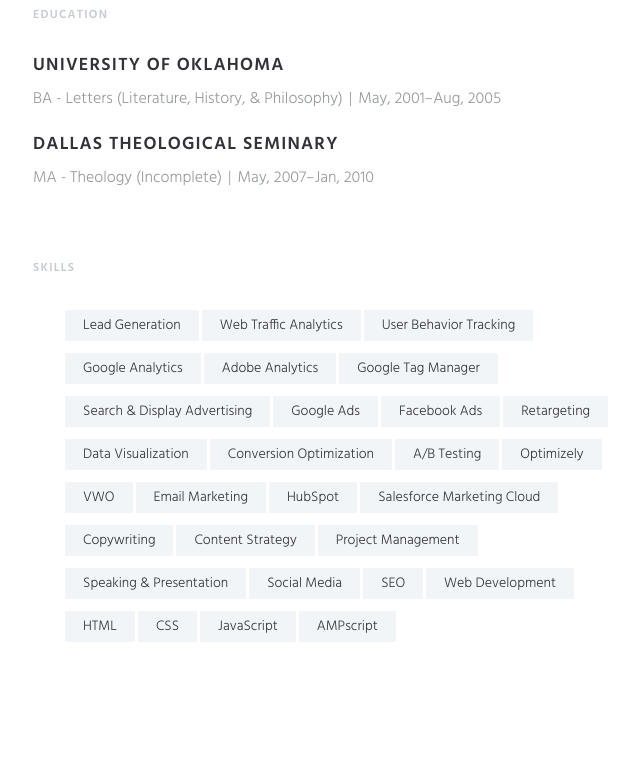
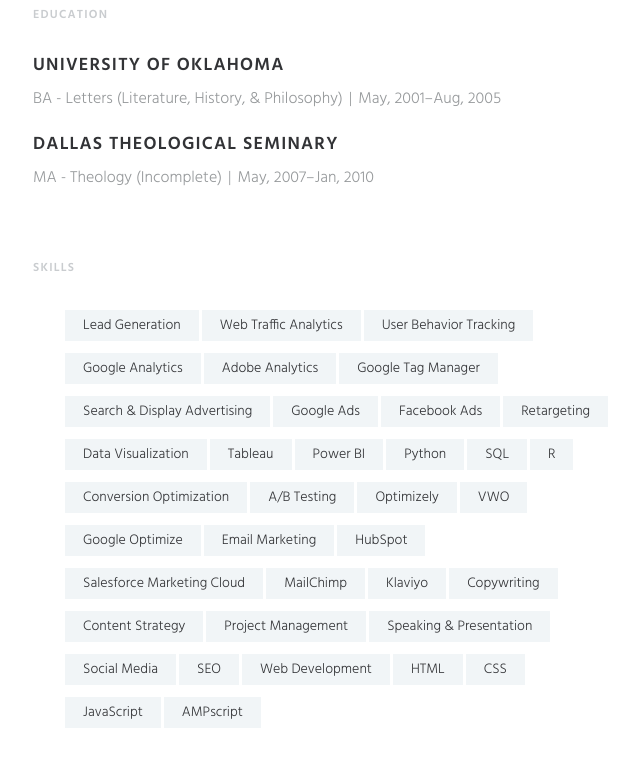
Before and after one commit to mattfredfry/mattfredfry.github.io, a Jekyll site: the page built from resume.html, in a window 1280 px wide and 900 px high, scrolled down 4480 px. Shown: the top 767 px of the window, without its empty margins (317-957 px from the left). Built offline with Jekyll 4.4.1, drawn with Linux system fonts in a browser that asks for light colours; nearby versions of some CDN libraries.

Commit message:
Adding skills

```diff
--- a/resume.html
+++ b/resume.html
@@ -171,7 +171,6 @@
             <div class="secondary">
               <span><a href="http://www.ou.edu/admissions/academics/arts-sciences/letters" target="_blank">BA - Letters (Literature, History, &amp; Philosophy)</a></span><span class="separator sep">|</span><span class="break"><br></span><span><span>May, 2001</span><span>–</span><span>Aug, 2005</span></span>
             </div>
-            <p></p>
           </li>
           <li class="sr-section-item">
             <h3><span>Dallas Theological Seminary</span></h3>
@@ -196,13 +195,21 @@
             <li class="section-highlight">Facebook Ads</li>
             <li class="section-highlight">Retargeting</li>
             <li class="section-highlight">Data Visualization</li>
+            <li class="section-highlight">Tableau</li>
+            <li class="section-highlight">Power BI</li>
+            <li class="section-highlight">Python</li>
+            <li class="section-highlight">SQL</li>
+            <li class="section-highlight">R</li>
             <li class="section-highlight">Conversion Optimization</li>
             <li class="section-highlight">A/B Testing</li>
             <li class="section-highlight">Optimizely</li>
             <li class="section-highlight">VWO</li>
+            <li class="section-highlight">Google Optimize</li>
             <li class="section-highlight">Email Marketing</li>
             <li class="section-highlight">HubSpot</li>
             <li class="section-highlight">Salesforce Marketing Cloud</li>
+            <li class="section-highlight">MailChimp</li>
+            <li class="section-highlight">Klaviyo</li>
             <li class="section-highlight">Copywriting</li>
             <li class="section-highlight">Content Strategy</li>
             <li class="section-highlight">Project Management</li>
```
